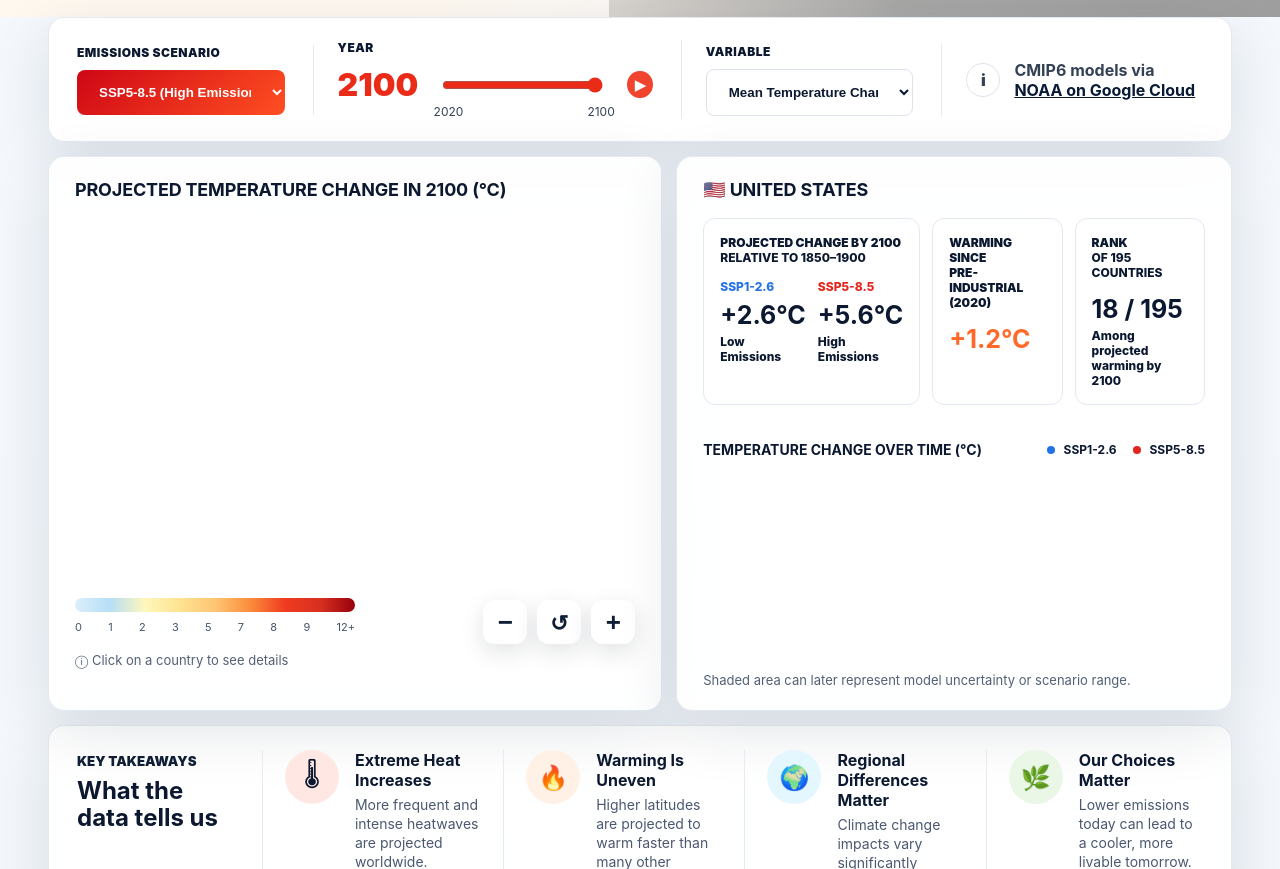
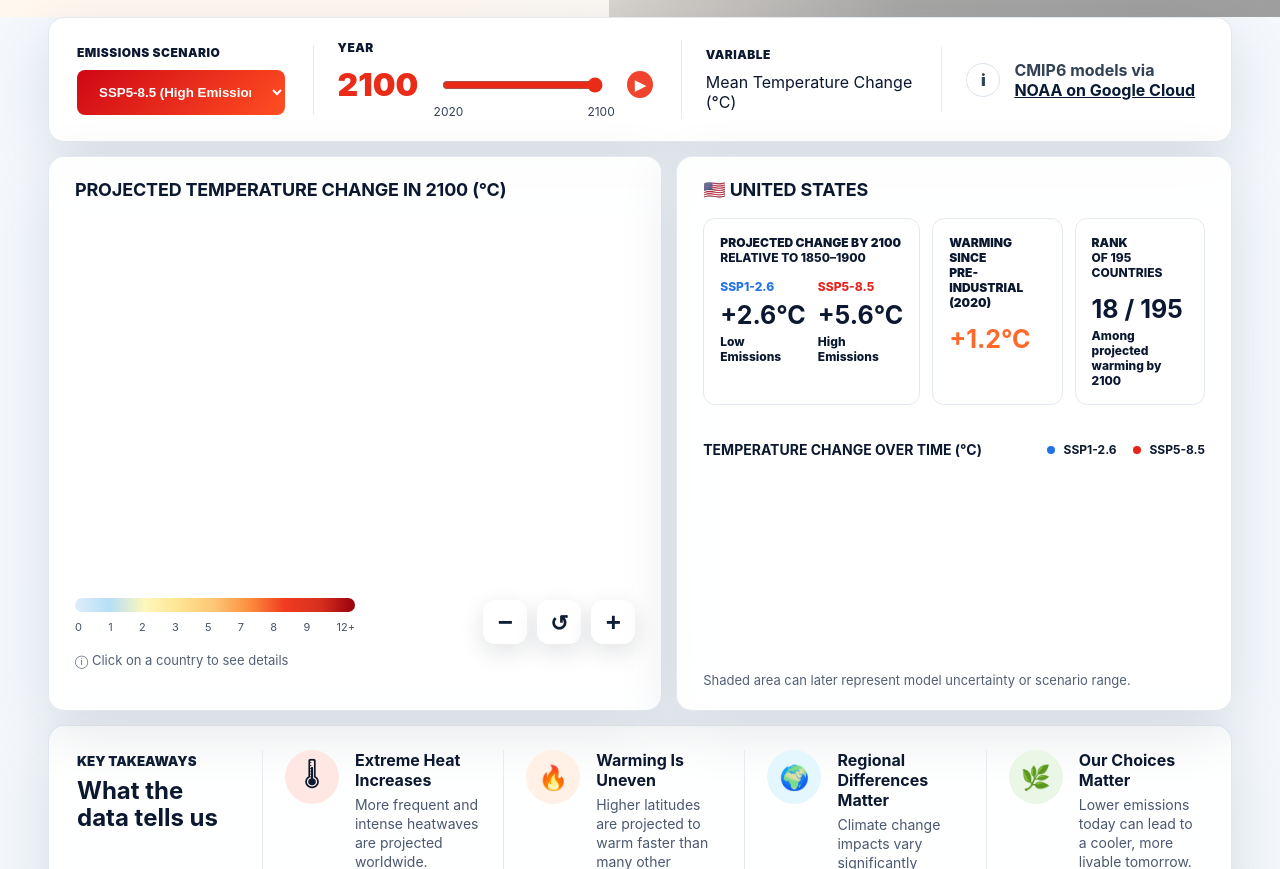
Before and after one commit to dayoungin-ucsd/dsc106-final-project-preview, a plain HTML site: page index.html in a window 1280 px wide. Shown: the part 5846-6715 px from the top of the page. Drawn offline with nearby package versions, Linux system fonts and the light colour scheme; no server answers; grey boxes are pictures that could not be loaded.

Commit message:
Update index.html

```diff
--- a/index.html
+++ b/index.html
@@ -157,10 +157,10 @@
       </div>
 
       <div class="control-block">
-        <label for="variableSelect">VARIABLE</label>
-        <select id="variableSelect">
-          <option>Mean Temperature Change (°C)</option>
-        </select>
+        <label>VARIABLE</label>
+        <div id="variable-display">
+          Mean Temperature Change (°C)
+        </div>
       </div>
 
       <div class="source-block">
```
